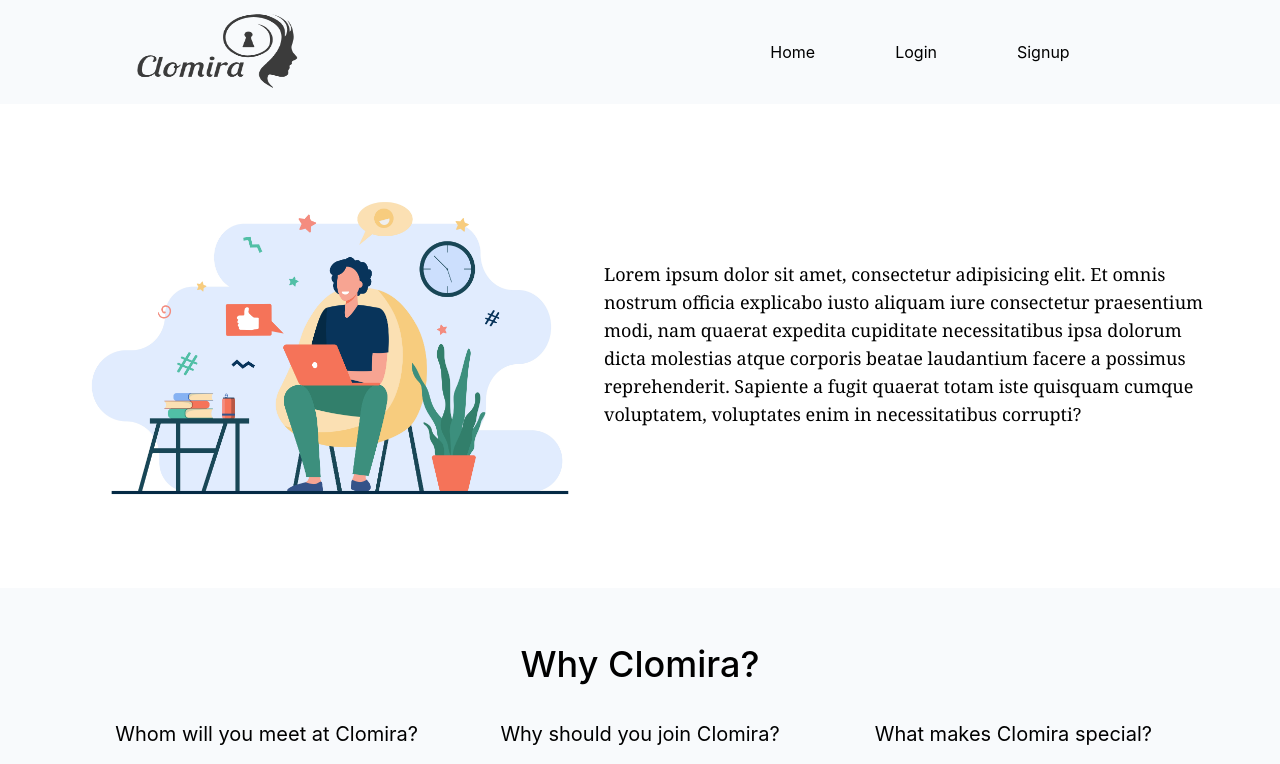
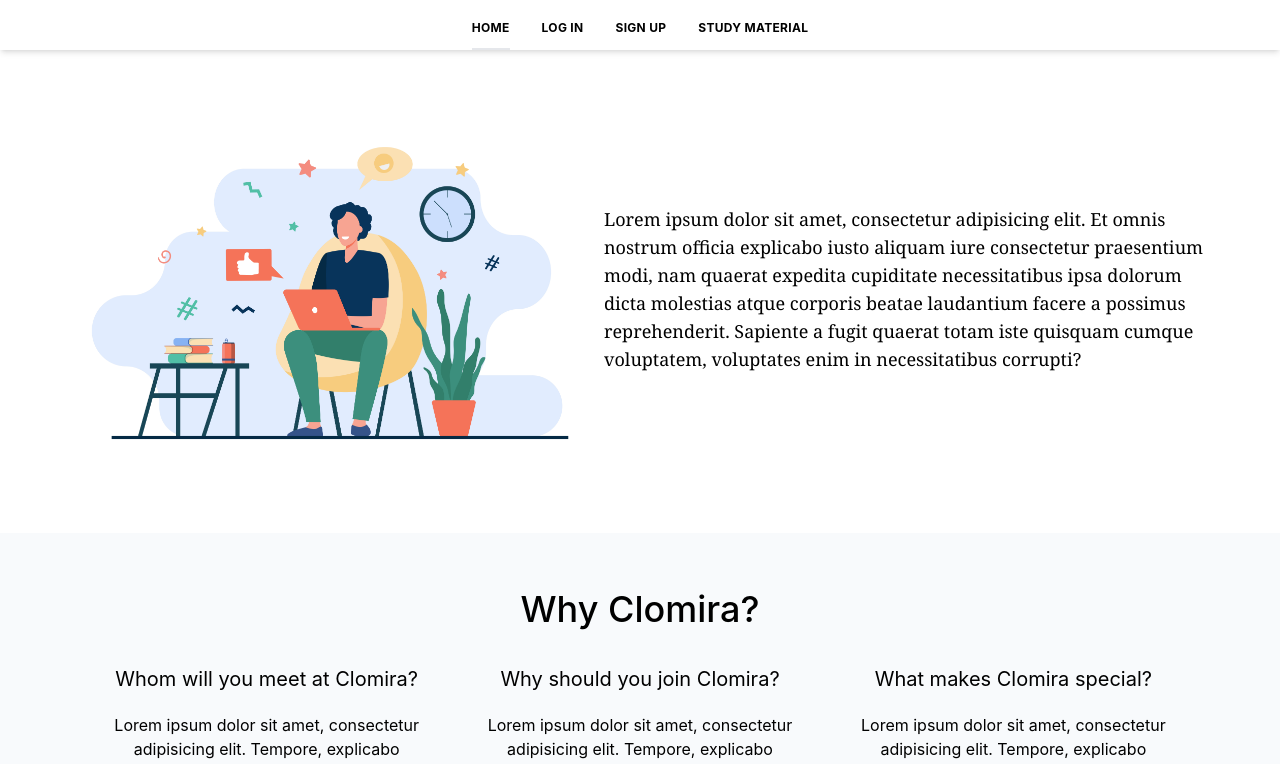
Before and after one commit to clomira/clomira, a Next.js app: page / in a window 1280 px wide. Shown: the top 764 px of the page. Built offline with nearby package versions, Linux system fonts and the light colour scheme.

Commit message:
ErrorPage and NavbarComp modified

```diff
--- a/components/NavBar.tsx
+++ b/components/NavBar.tsx
@@ -1,19 +1,36 @@
 import Link from "next/link";
-import React from 'react';
 
 function NavBar() {
+  // return (
+  //   <div className="bg-slate-50 grid grid-cols-2">
+  //     <div className="pl-32 p-3">
+  //       <img src="/clomira_logo.jpg" alt="Clomira Logo" className="h-20 w-44" />
+  //     </div>
+  //     <div className="flex flex-row justify-center items-center">
+  //       <Link href="/"><div className="mr-20 cursor-pointer" >Home</div></Link>
+  //       <Link href="/login"><div className="mr-20 cursor-pointer" >Login</div></Link>
+  //       <Link href="/signup"><div className="mr-20 cursor-pointer" >Signup</div></Link>
+  //     </div>
+  //   </div>
+  // );
   return (
-    <div className="bg-slate-50 grid grid-cols-2">
-      <div className="pl-32 p-3">
-        <img src="/clomira_logo.jpg" alt="Clomira Logo" className="h-20 w-44" />
+    <nav className="bg-white px-8 pt-2 shadow-md">
+      <div className="-mb-px flex justify-center">
+        <a className="no-underline text-teal-dark border-b-2 border-teal-dark uppercase tracking-wide font-bold text-xs py-3 mr-8" href="/">
+          Home
+        </a>
+        <a className="no-underline text-grey-dark border-b-2 border-transparent uppercase tracking-wide font-bold text-xs py-3 mr-8" href="/login">
+          Log In
+        </a>
+        <a className="no-underline text-grey-dark border-b-2 border-transparent uppercase tracking-wide font-bold text-xs py-3 mr-8" href="/signup">
+          Sign Up
+        </a>
+        <a className="no-underline text-grey-dark border-b-2 border-transparent uppercase tracking-wide font-bold text-xs py-3" href="/study_material">
+          Study Material
+        </a>
       </div>
-      <div className="flex flex-row justify-center items-center">
-       <Link href="/"><div className="mr-20 cursor-pointer" >Home</div></Link>
-        <Link href="/login"><div className="mr-20 cursor-pointer" >Login</div></Link>
-        <Link href="/signup"><div className="mr-20 cursor-pointer" >Signup</div></Link>
-      </div>
-    </div>
-  );
+    </nav>
+  )
 }
 
 export default NavBar;
--- a/pages/404.tsx
+++ b/pages/404.tsx
@@ -1,49 +1,30 @@
 import { useEffect } from "react";
 import { ReactNode } from "react";
 import { useRouter } from "next/router";
-import styles from "../styles/err.module.css";
+import Image from "next/image";
+// import styles from "../styles/err.module.css";
 
 const err = () => {
     const rout = useRouter();
     useEffect(() => {
         setTimeout(() => {
             rout.push("/");
-        }, 3500)
+        }, 10000)
     }, []);
 
     return (
-        < div >
-            <div >
-                <header className={styles.topheader}>
-                </header>
-                <div>
-                    <div className={styles.starsec}></div>
-                    <div className={styles.starthird}></div>
-                    <div className={styles.starfourth}></div>
-                    <div className={styles.starfifth}></div>
-                </div>
-                <div className={styles.lamp__wrap}>
-                    <div className={styles.lamp}>
-                        <div className={styles.cable}></div>
-                        <div className={styles.cover}></div>
-                        <div className={styles.incover}>
-                            <div className="bulb"></div>
-                        </div>
-                        <div className={styles.light}></div>
+        <>
+            <section className="py-8 px-4 text-center">
+                <div className="max-w-auto md:max-w-lg mx-auto">
+                    <Image className="mb-8" src="/error.svg" height="500" width="500"alt="" />
+                    <h2 className="text-5xl mb-2 font-heading">Page not found</h2>
+                    <p className="mb-6 text-gray-500">We're sorry, the page you were looking for isn't found here. The link you followed may either be broken or no longer exists. Please try again, or take a look at our.</p>
+                    <div>
+                        <a href="/"><button className="h-10 px-5 m-2 text-indigo-100 transition-colors duration-150 bg-indigo-700 rounded-lg focus:shadow-outline hover:bg-indigo-800">Back to Home</button></a>
                     </div>
                 </div>
-                <section className={styles.error}>
-                    <div className={styles.error__content}>
-                        <div className={`${styles.error__message} ${styles.message}`}></div>
-                        <h1 className={styles.message__title}>Page Not Found</h1>
-                        <p className={styles.message__text}>We're sorry, the page you were looking for isn't found here. The link you followed may either be broken or no longer exists. Please try again, or take a look at our.</p>
-                    </div>
-                    <div className={`${styles.error__nav} ${styles.enav}`}>
-                        <a href="/" className={styles.enav__link}></a>
-                    </div>
-                </section>
-            </div >
-        </ div>
+            </section>
+        </>
     )
 }
 
```
Also changed, not shown: public/error.svg (added).
